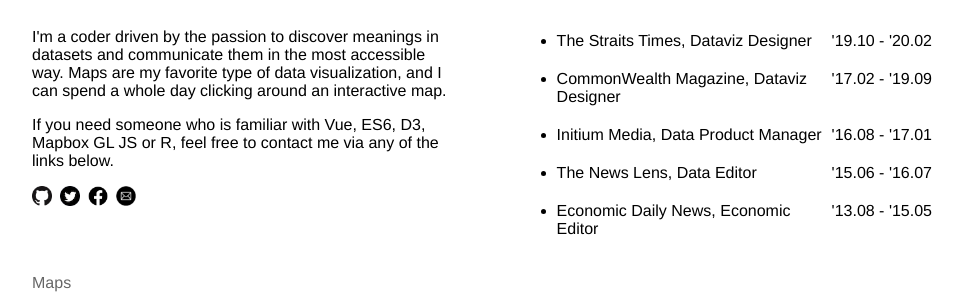
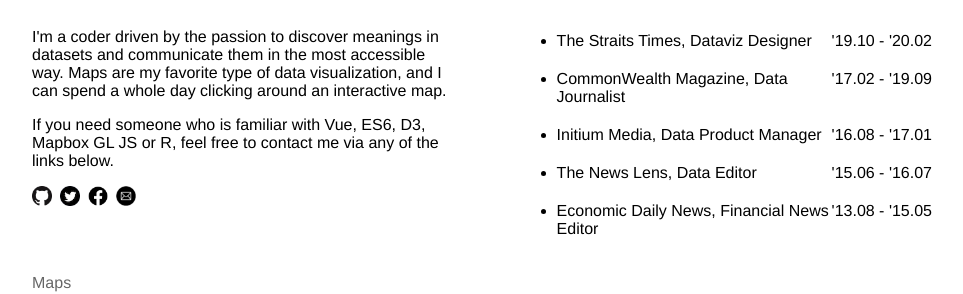
Before and after one commit to imdataman/portfolio-2020, a Vue app: page / in a window 1280 px wide. Shown: the part 135-429 px from the top of the page, without its empty margins (158-1121 px from the left). Built offline with nearby package versions, Linux system fonts and the light colour scheme.

Commit message:
edit About

```diff
--- a/src/components/About.vue
+++ b/src/components/About.vue
@@ -50,7 +50,7 @@
         <div class="experience">
           <ul v-if="lang === 'zhTW'">
             <li><span>'19.10 - '20.02</span>海峽時報 資料視覺化設計師</li>
-            <li><span>'17.02 - '19.09</span>天下雜誌 資料視覺化設計師</li>
+            <li><span>'17.02 - '19.09</span>天下雜誌 資料記者</li>
             <li><span>'16.08 - '17.01</span>端傳媒 資料產品經理</li>
             <li><span>'15.06 - '16.07</span>關鍵評論網 資料新聞編輯</li>
             <li><span>'13.08 - '15.05</span>經濟日報 國際財經編譯</li>
@@ -60,15 +60,15 @@
               <span>'19.10 - '20.02</span>The Straits Times, Dataviz Designer
             </li>
             <li>
-              <span>'17.02 - '19.09</span>CommonWealth Magazine, Dataviz
-              Designer
+              <span>'17.02 - '19.09</span>CommonWealth Magazine, Data Journalist
             </li>
             <li>
               <span>'16.08 - '17.01</span>Initium Media, Data Product Manager
             </li>
             <li><span>'15.06 - '16.07</span>The News Lens, Data Editor</li>
             <li>
-              <span>'13.08 - '15.05</span>Economic Daily News, Economic Editor
+              <span>'13.08 - '15.05</span>Economic Daily News, Financial News
+              Editor
             </li>
           </ul>
         </div>
```
